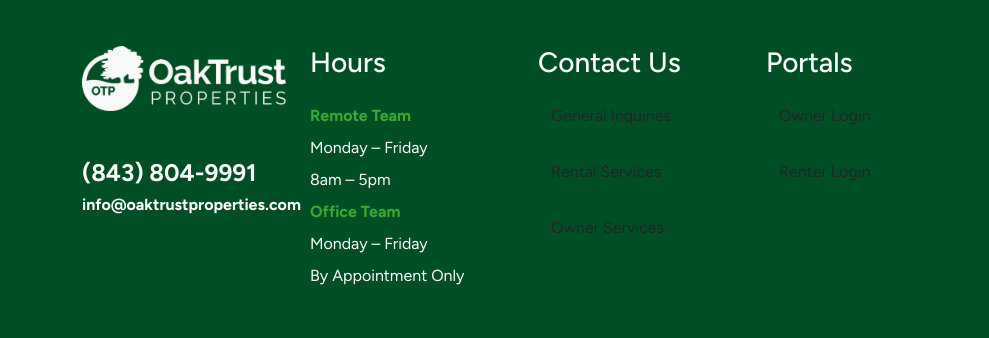
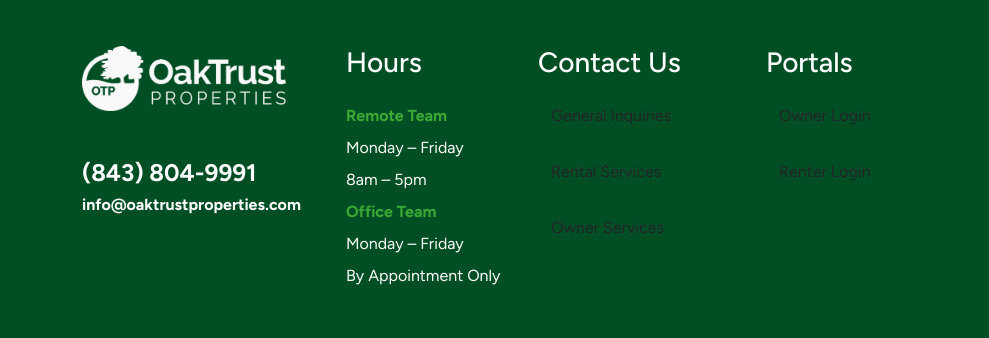
Before and after one commit to kfoolable/about-oaktrust, a website built with Parcel: page src/index.html in a window 1280 px wide. Shown: the part 2980-3318 px from the top of the page, 0-989 px from the left. Built offline with nearby package versions, Linux system fonts and the light colour scheme.

Commit message:
Fixed padding on footer

```diff
--- a/src/index.html
+++ b/src/index.html
@@ -433,7 +433,7 @@
             <h4 class="mb-2 fw-bold text-nowrap">(843) 804-9991</h4>
             <h6 class="fw-bold">info@oaktrustproperties.com</h6>
           </div>
-          <div class="col">
+          <div class="col ps-lg-5">
             <h3 class="mb-4">Hours</h3>
             <p class="fw-bold hr-title">Remote Team</p>
             <p>Monday – Friday</p>
```
